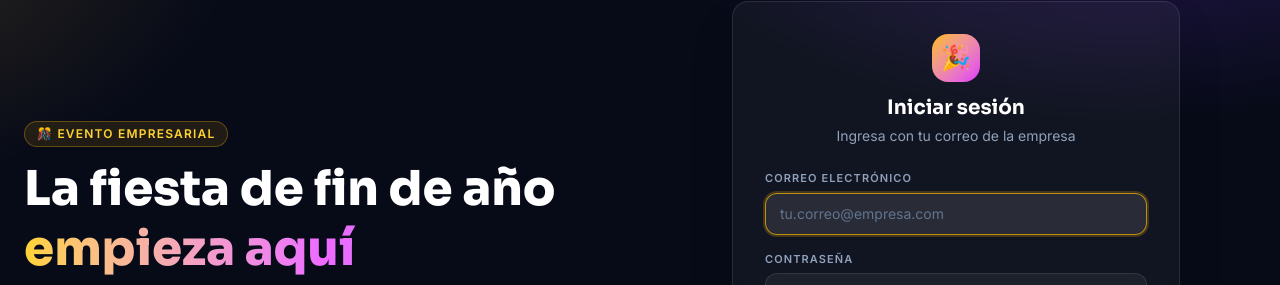
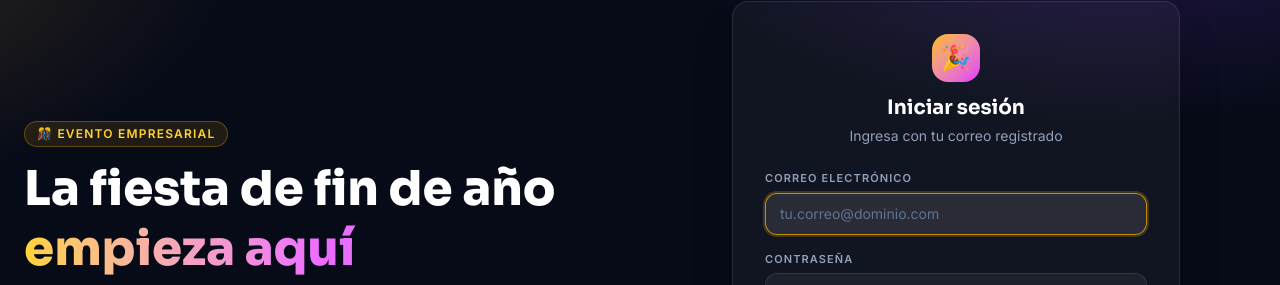
Before and after one commit to alpolo1991/app-fiesta-frontend, a React (Vite) app: page /login in a window 1280 px wide. Shown: the part 112-397 px from the top of the page. Built offline with nearby package versions, Linux system fonts and the light colour scheme; no server answers.

Commit message:
style(auth): textos neutros de correo registrado

```diff
--- a/src/pages/Login.jsx
+++ b/src/pages/Login.jsx
@@ -79,7 +79,7 @@ export default function Login() {
             🎉
           </span>
           <h2 className="text-xl font-bold text-white">Iniciar sesión</h2>
-          <p className="mt-1 text-sm text-slate-400">Ingresa con tu correo de la empresa</p>
+          <p className="mt-1 text-sm text-slate-400">Ingresa con tu correo registrado</p>
         </div>
 
         <form onSubmit={enviar} className="space-y-4">
@@ -91,7 +91,7 @@ export default function Login() {
               id="email"
               type="email"
               className="campo"
-              placeholder="tu.correo@empresa.com"
+              placeholder="tu.correo@dominio.com"
               value={email}
               onChange={(e) => setEmail(e.target.value)}
               maxLength={120}
--- a/src/pages/Recuperar.jsx
+++ b/src/pages/Recuperar.jsx
@@ -102,7 +102,7 @@ export default function Recuperar() {
                 className="campo"
                 value={email}
                 onChange={(e) => setEmail(e.target.value)}
-                placeholder="tu.correo@empresa.com"
+                placeholder="tu.correo@dominio.com"
                 required
                 autoFocus
               />
--- a/src/pages/Registro.jsx
+++ b/src/pages/Registro.jsx
@@ -94,7 +94,7 @@ export default function Registro() {
                 className="campo"
                 value={form.email}
                 onChange={cambiar('email')}
-                placeholder="tu.correo@empresa.com"
+                placeholder="tu.correo@dominio.com"
                 maxLength={120}
                 required
                 autoComplete="email"
```
